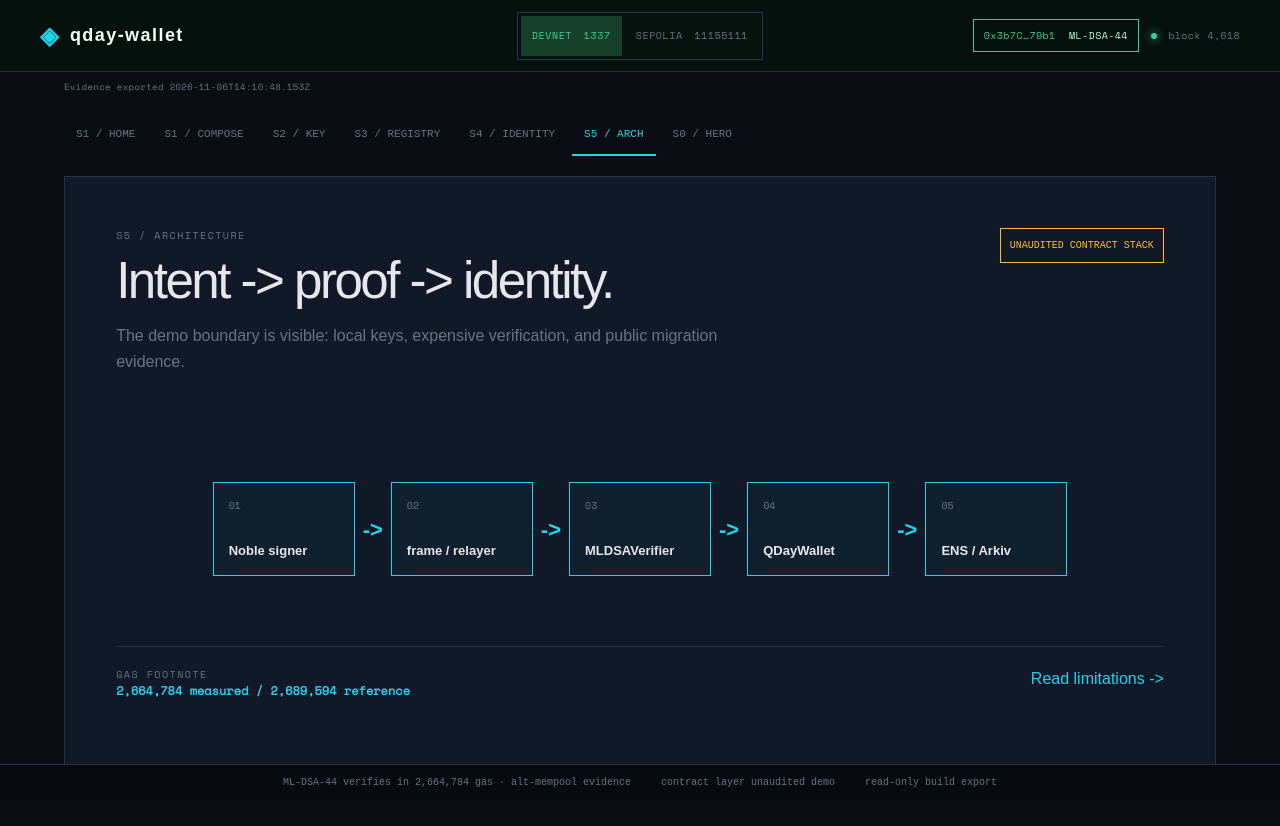
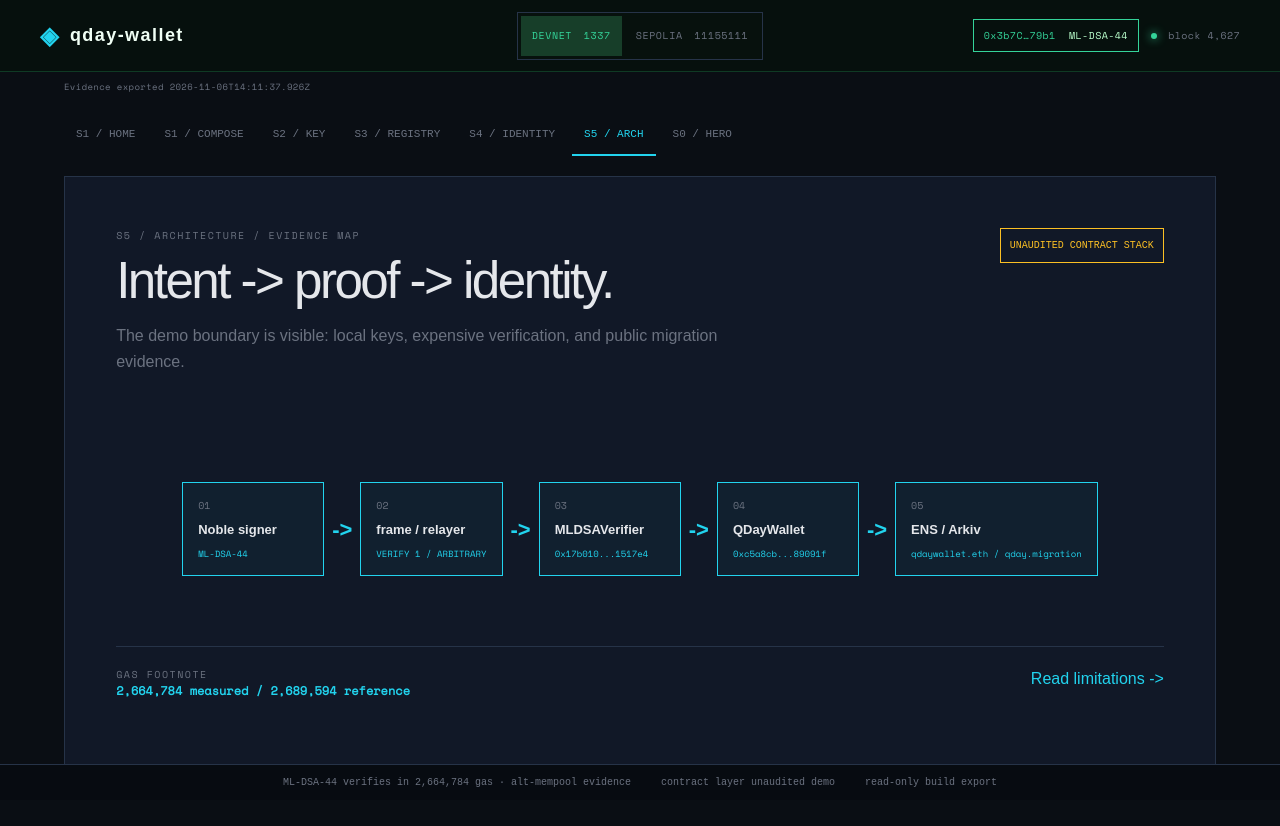
Before and after one commit to aruck-commits/qday-wallet, a React (Vite) app in the folder app/: page / in a window 1280 px wide. Both pictures are taken after a click on the button "S5 / ARCH". Shown: the top 826 px of the page. Built offline with nearby package versions, Linux system fonts and the light colour scheme.

Commit message:
feat: G6 architecture evidence map

```diff
--- a/app/src/data/demoEvidence.json
+++ b/app/src/data/demoEvidence.json
@@ -1,5 +1,5 @@
 {
-  "generatedAt": "2026-11-06T14:10:48.153Z",
+  "generatedAt": "2026-11-06T14:11:37.926Z",
   "exportMode": "live-read-only",
   "account": {
     "address": "0x3b7CdFf8ED99272338abF93A3B31b13421f779b1",
@@ -18,7 +18,7 @@
     "devnet": {
       "chainId": 1337,
       "participant": "0x3b7CdFf8ED99272338abF93A3B31b13421f779b1",
-      "lastBlock": 4618,
+      "lastBlock": 4627,
       "balanceWei": "549660836018000000",
       "balanceEth": "0.549661",
       "stakeSubject": "0xf2bae312209239cb623c23d2f131269fc5f46006",
@@ -30,7 +30,7 @@
     },
     "sepolia": {
       "chainId": 11155111,
-      "latestBlock": 12077065,
+      "latestBlock": 12077069,
       "error": null
     }
   },
--- a/app/src/screens/S5Architecture.tsx
+++ b/app/src/screens/S5Architecture.tsx
@@ -1,7 +1,9 @@
 import { motion } from "framer-motion";
 import type { DemoEvidence } from "../lib/evidence";
 
+const short = (value: string) => `${value.slice(0, 8)}...${value.slice(-6)}`;
+
 export function S5Architecture({ evidence }: { evidence: DemoEvidence }) {
-  const nodes = ["Noble signer", "frame / relayer", "MLDSAVerifier", "QDayWallet", "ENS / Arkiv"];
-  return <section className="screen architecture-screen"><div className="screen-heading"><div><p className="eyebrow">S5 / ARCHITECTURE</p><h2>Intent -&gt; proof -&gt; identity.</h2><p className="screen-lede">The demo boundary is visible: local keys, expensive verification, and public migration evidence.</p></div><span className="unaudited-badge">UNAUDITED CONTRACT STACK</span></div><div className="architecture-flow">{nodes.map((node, index) => <motion.div className="architecture-node" key={node} initial={{ opacity: 0, y: 12 }} whileInView={{ opacity: 1, y: 0 }} viewport={{ once: true }} transition={{ delay: index * 0.08, duration: 0.3 }}><div><span>0{index + 1}</span><strong>{node}</strong></div>{index < nodes.length - 1 && <b>-&gt;</b>}</motion.div>)}</div><div className="arch-foot"><div><span className="section-kicker">GAS FOOTNOTE</span><strong>{evidence.gas.measuredVerify} measured / {evidence.gas.pinnedRegistered} reference</strong></div><a href="/docs/VULNERABILITIES.md">Read limitations -&gt;</a></div></section>;
+  const nodes = [{ title: "Noble signer", detail: evidence.protocol.name }, { title: "frame / relayer", detail: `${evidence.protocol.frameMode} / ${evidence.protocol.sigScheme}` }, { title: "MLDSAVerifier", detail: short(evidence.deployments.verifier) }, { title: "QDayWallet", detail: short(evidence.deployments.wallet) }, { title: "ENS / Arkiv", detail: `${evidence.ens.name} / ${evidence.arkiv.schema}` }];
+  return <section className="screen architecture-screen"><div className="screen-heading"><div><p className="eyebrow">S5 / ARCHITECTURE / EVIDENCE MAP</p><h2>Intent -&gt; proof -&gt; identity.</h2><p className="screen-lede">The demo boundary is visible: local keys, expensive verification, and public migration evidence.</p></div><span className="unaudited-badge">UNAUDITED CONTRACT STACK</span></div><div className="architecture-flow">{nodes.map((node, index) => <motion.div className="architecture-node" key={node.title} initial={{ opacity: 0, y: 12 }} whileInView={{ opacity: 1, y: 0 }} viewport={{ once: true }} transition={{ delay: index * 0.08, duration: 0.3 }}><div><span>0{index + 1}</span><strong>{node.title}</strong><small>{node.detail}</small></div>{index < nodes.length - 1 && <b>-&gt;</b>}</motion.div>)}</div><div className="arch-foot"><div><span className="section-kicker">GAS FOOTNOTE</span><strong>{evidence.gas.measuredVerify} measured / {evidence.gas.pinnedRegistered} reference</strong></div><a href="/docs/VULNERABILITIES.md">Read limitations -&gt;</a></div></section>;
 }
```
Also changed, not shown: app/src/chi.css.
